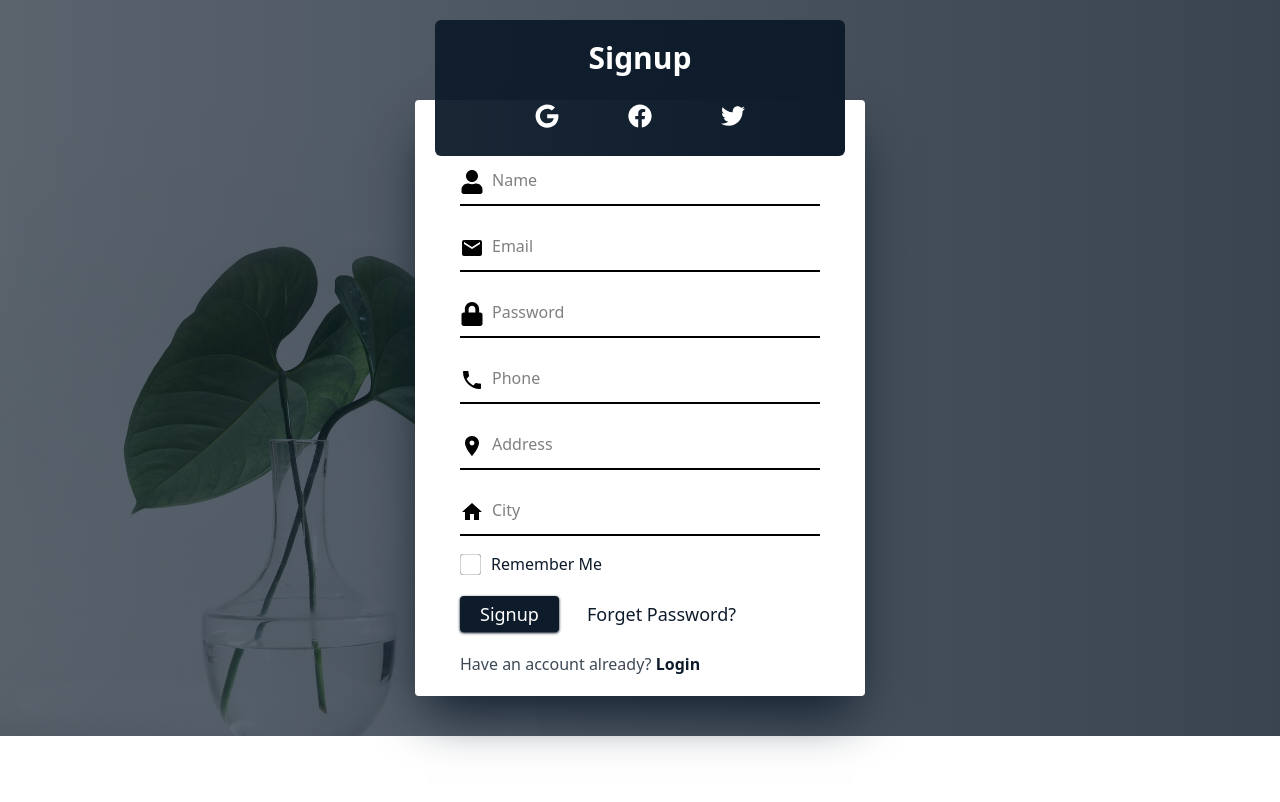
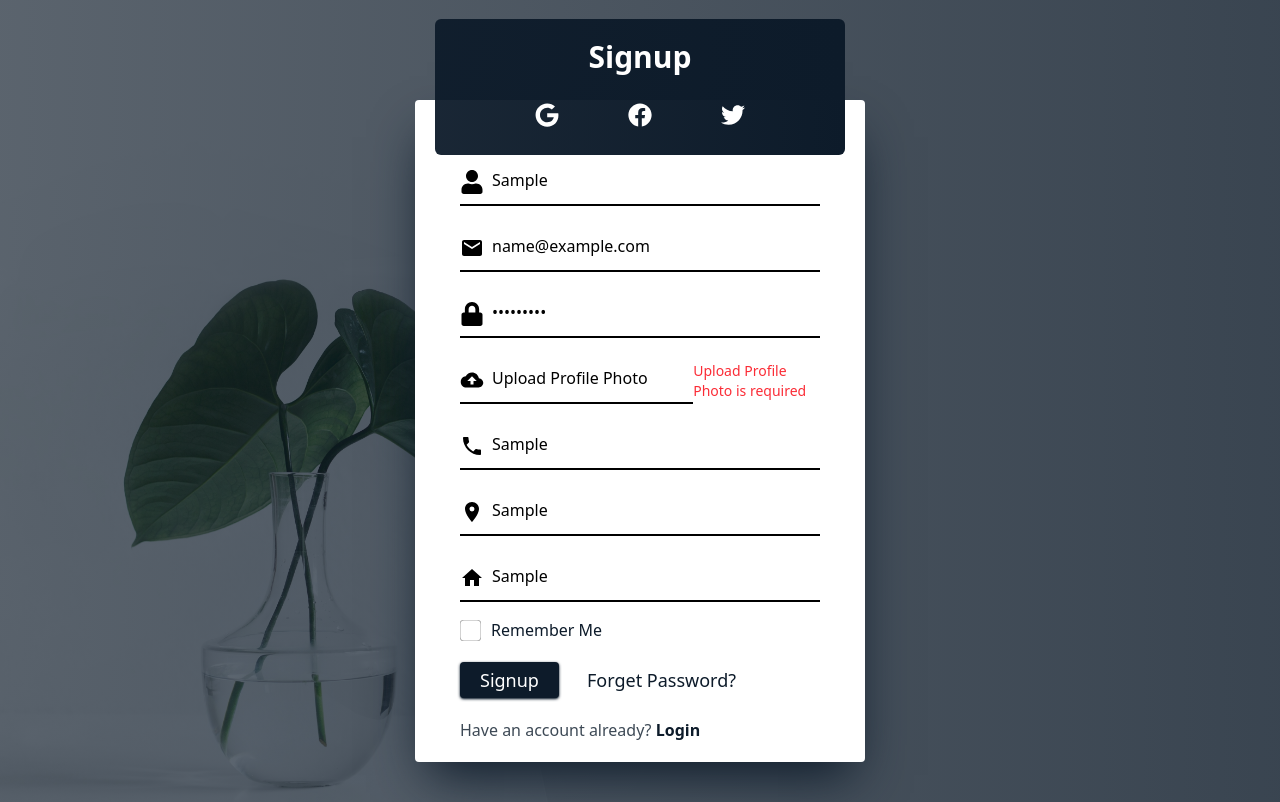
Before and after one commit to MRKPRO360/car-hub-frontend, a React (Vite) app: page /signup in a window 1280 px wide. Both pictures are taken after typing "Sample", "name@example.com", "Sample123", "Sample", "Sample", "Sample" into the empty fields and a click on the button "Signup". Built offline with nearby package versions, Linux system fonts and the light colour scheme.

Commit message:
added login mutation

```diff
--- a/package.json
+++ b/package.json
@@ -20,6 +20,7 @@
     "react-redux": "^9.2.0",
     "react-router": "^7.1.3",
     "redux-persist": "^6.0.0",
+    "sonner": "^1.7.3",
     "tailwindcss": "^4.0.0"
   },
   "devDependencies": {
--- a/src/components/form/CarForm.tsx
+++ b/src/components/form/CarForm.tsx
@@ -8,7 +8,6 @@ import {
 
 interface IFormConfig {
   defaultValues?: Record<string, any>;
-  resolver?: any;
 }
 
 interface IFormProps extends IFormConfig {
@@ -16,15 +15,11 @@ interface IFormProps extends IFormConfig {
   children: (methods: any) => ReactNode;
 }
 
-function CarForm({ onSubmit, children, defaultValues, resolver }: IFormProps) {
+function CarForm({ onSubmit, children, defaultValues }: IFormProps) {
   const formConfig: IFormConfig = {};
 
   if (defaultValues) {
     formConfig['defaultValues'] = defaultValues;
-  }
-
-  if (resolver) {
-    formConfig['resolver'] = resolver;
   }
 
   const methods = useForm(formConfig);
--- a/src/components/form/CarInput.tsx
+++ b/src/components/form/CarInput.tsx
@@ -1,14 +1,16 @@
-import { ReactNode } from 'react';
-import { UseFormRegister } from 'react-hook-form';
+import { ReactNode, useState } from 'react';
+import { FieldValues, UseFormRegister, UseFormSetValue } from 'react-hook-form';
 
 interface ICarInputProps {
   icon?: ReactNode;
-  type: 'text' | 'password' | 'email';
+  type: 'text' | 'password' | 'email' | 'file';
   name: string;
   label: string;
   disabled?: boolean;
   register: UseFormRegister<any>;
   error?: { message: string };
+  required?: boolean;
+  setValue?: UseFormSetValue<FieldValues>;
 }
 
 const CarInput = ({
@@ -19,10 +21,24 @@ const CarInput = ({
   disabled,
   register,
   error,
+  required,
+  setValue,
 }: ICarInputProps) => {
+  const [fileName, setFileName] = useState<string>('');
+
+  const handleFile = (e: React.ChangeEvent<HTMLInputElement>) => {
+    const fileTextName = e.target.files?.[0].name;
+    if (fileTextName) {
+      setFileName(fileTextName);
+      setValue(name, fileTextName);
+    } else {
+      setFileName('No file chosen!');
+      setValue(name, null);
+    }
+  };
+
   return (
     <div className="mb-4 flex items-center flex-col gap-5 justify-center">
-      {/* username input with icon */}
       <div className="w-full md:w-[80%] relative">
         <label
           htmlFor={name}
@@ -30,8 +46,37 @@ const CarInput = ({
         >
           {icon}
         </label>
+
+        {type === 'file' ? (
+          <div className="flex items-center">
             <input
-          {...register(name, { required: `${label} is required!` })}
+              type={type}
+              id={name}
+              {...register(
+                name,
+                required ? { required: `${label} is required` } : {}
+              )}
+              onChange={(e) => handleFile(e)}
+              className="hidden"
+            />
+            <label
+              htmlFor={name}
+              className="cursor-pointer peer border-b-2 outline-none pl-8 pr-2 py-3 w-full focus:border-primary transition-colors duration-300 text-base sm:text-md"
+            >
+              {fileName || label} {/* ✅ Show selected file name or label */}
+            </label>
+            {error?.message && (
+              <p className="text-red-500 text-sm mt-1">{error?.message}</p>
+            )}
+          </div>
+        ) : (
+          <>
+            {' '}
+            <input
+              {...register(
+                name,
+                required ? { required: `${label} is required` } : {}
+              )}
               type={type}
               name={name}
               id={name}
@@ -44,6 +89,8 @@ const CarInput = ({
             {error?.message && (
               <p className="text-red-500 text-sm mt-1">{error?.message}</p>
             )}
+          </>
+        )}
       </div>
     </div>
   );
--- a/src/pages/Login.tsx
+++ b/src/pages/Login.tsx
@@ -5,11 +5,45 @@ import Button from './shared/Button';
 import CarForm from '../components/form/CarForm';
 import { MdEmail } from 'react-icons/md';
 import Checkbox from '../components/form/CheckBox';
-import { Link } from 'react-router';
+import { Link, useNavigate } from 'react-router';
+import { useAppDispatch } from '../redux/hooks';
+import { useLoginMutation } from '../redux/features/auth/authApi';
+import { toast } from 'sonner';
+import { FieldValues } from 'react-hook-form';
+import { verifyToken } from '../utils/verifyToken';
+import { setUser } from '../redux/features/auth/authSlice';
+import { IUser } from '../types';
 
 function Login() {
-  const onSubmit = (data) => {
+  const navigate = useNavigate();
+
+  const dispatch = useAppDispatch();
+
+  const [login] = useLoginMutation();
+
+  const onSubmit = async (data: FieldValues) => {
     console.log('Form submitted', data);
+    const toastId = toast.loading('Logging in...');
+
+    try {
+      const userInfo = {
+        email: data.email,
+        password: data.password,
+      };
+
+      const res = await login(userInfo).unwrap();
+
+      const user = verifyToken(res.data.token) as IUser;
+
+      dispatch(setUser({ user: user, token: res.data.token }));
+
+      toast.success('Logged in', { id: toastId, duration: 2000 });
+      navigate(`/${user.role}/dashboard`);
+    } catch (err) {
+      console.log(err);
+
+      toast.error('Something went wrong', { id: toastId, duration: 2000 });
+    }
   };
 
   return (
@@ -56,6 +90,7 @@ function Login() {
                   icon={<MdEmail />}
                   register={methods.register}
                   error={methods.formState.errors.email}
+                  required={true}
                 />
                 <CarInput
                   type="password"
@@ -64,6 +99,7 @@ function Login() {
                   icon={<FaLock />}
                   register={methods.register}
                   error={methods.formState.errors.password}
+                  required={true}
                 />
 
                 <div>
--- a/src/pages/Signup.tsx
+++ b/src/pages/Signup.tsx
@@ -12,19 +12,31 @@ import CarForm from '../components/form/CarForm';
 import { MdEmail, MdHome, MdLocalPhone, MdLocationOn } from 'react-icons/md';
 import Checkbox from '../components/form/CheckBox';
 import { Link } from 'react-router';
+import { IoMdCloudUpload } from 'react-icons/io';
+import { FieldValues, SubmitHandler } from 'react-hook-form';
 
-// {
-//   "name": "admin",
-//   "email": "admin@example.com",
-//   "password": "admin1234",
-//   "role": "admin",
-//   "phone": "01581409228",
-//   "address": "Feni, Bangladesh",
-//  "city":"Feni"
-// }
 function Signup() {
-  const onSubmit = (data) => {
-    console.log('Form submitted', data);
+  const onSubmit: SubmitHandler<FieldValues> = (data) => {
+    const formData = new FormData();
+    const file = data.file;
+    console.log({ data, file });
+
+    const userData = {
+      email: data.email,
+      password: data.password,
+      phone: data.phone,
+      address: data.address,
+      city: data.city,
+    };
+
+    formData.append('data', JSON.stringify(userData));
+
+    // if (file) {
+    //   formData.append('file', file);
+    // }
+
+    // console.log('Form submitted', formData);
+    // console.log(file);
   };
 
   return (
@@ -71,6 +83,7 @@ function Signup() {
                   icon={<FaUser />}
                   register={methods.register}
                   error={methods.formState.errors.name}
+                  required={true}
                 />
 
                 <CarInput
@@ -80,6 +93,7 @@ function Signup() {
                   icon={<MdEmail />}
                   register={methods.register}
                   error={methods.formState.errors.email}
+                  required={true}
                 />
                 <CarInput
                   type="password"
@@ -88,6 +102,17 @@ function Signup() {
                   icon={<FaLock />}
                   register={methods.register}
                   error={methods.formState.errors.password}
+                  required={true}
+                />
+                <CarInput
+                  type="file"
+                  name="file"
+                  label="Upload Profile Photo"
+                  icon={<IoMdCloudUpload />}
+                  register={methods.register}
+                  error={methods.formState.errors.file}
+                  required={true}
+                  setValue={methods.setValue}
                 />
                 <CarInput
                   type="text"
--- /dev/null
+++ b/src/redux/features/auth/authApi.ts
@@ -0,0 +1,15 @@
+import { baseApi } from '../../api/baseApi';
+
+const authApi = baseApi.injectEndpoints({
+  endpoints: (builder) => ({
+    login: builder.mutation({
+      query: (userInfo) => ({
+        url: '/auth/login',
+        method: 'POST',
+        body: userInfo,
+      }),
+    }),
+  }),
+});
+
+export const { useLoginMutation } = authApi;
--- a/src/redux/store.ts
+++ b/src/redux/store.ts
@@ -31,7 +31,7 @@ export const store = configureStore({
       serializableCheck: {
         ignoredActions: [FLUSH, REHYDRATE, PAUSE, PERSIST, PURGE, REGISTER],
       },
-    }),
+    }).concat(baseApi.middleware),
 });
 
 export type RootState = ReturnType<typeof store.getState>;
--- a/src/utils/verifyToken.ts
+++ b/src/utils/verifyToken.ts
@@ -1,5 +1,6 @@
 import { jwtDecode } from 'jwt-decode';
+import { IUser } from '../types';
 
-export const verifyToken = (token: string) => {
+export const verifyToken = (token: string): IUser => {
   return jwtDecode(token);
 };
```
Also changed, not shown: 1 other file (tests, documents, lock files or other folders). Lines whose indentation alone changed are shown as unchanged.
